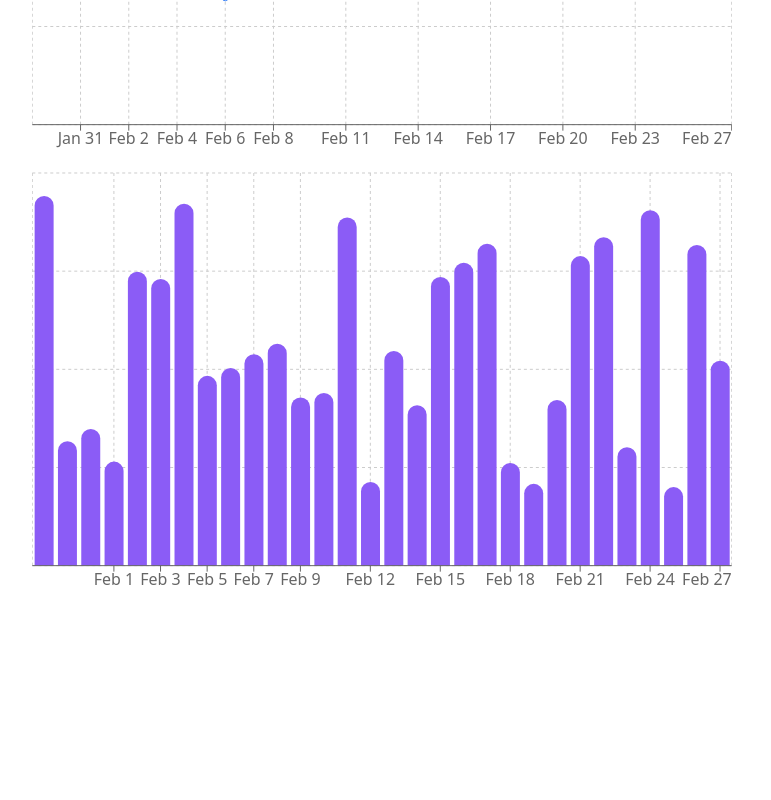
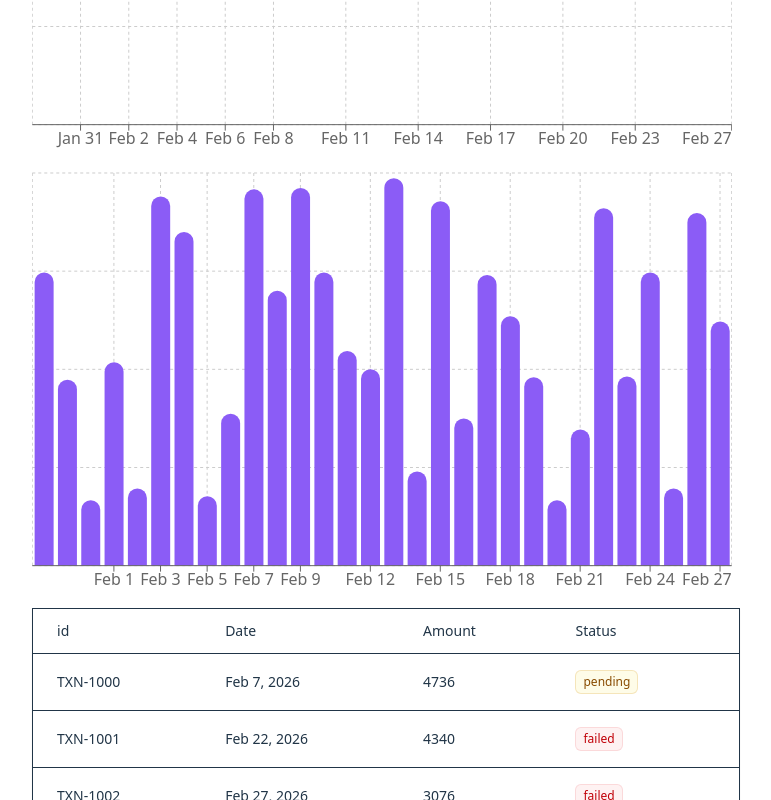
Before and after one commit to egor-kharlamov/analytics-dashboard, a React (Vite) app: page / in a window 1280 px wide. Shown: the part 579-1379 px from the top of the page, without its empty margins (254-1025 px from the left). Before the commit the page ends 1243 px from the top, so only its background shows below. Built offline with nearby package versions, Linux system fonts and the light colour scheme.

Commit message:
feat: add transaction table

```diff
--- a/src/App.tsx
+++ b/src/App.tsx
@@ -1,9 +1,10 @@
 import './App.css'
 import {Layout} from "./components/layout/Layout.tsx";
 import {StatsCard} from "./components/dashboard/StatsCard.tsx";
-import {useSalesData, useStats, useUsersData} from "./api/queries.ts";
+import {useSalesData, useStats, useTransactions, useUsersData} from "./api/queries.ts";
 import {SalesChart} from "./components/charts/SalesChart.tsx";
 import {UserChart} from "./components/charts/UserChart.tsx";
+import {Transactions} from "./components/dashboard/Transactions.tsx";
 
 function App() {
     //TODO: add icons to cards
@@ -11,6 +12,7 @@ function App() {
     //TODO add changeable days for below queries
     const { data: sales } = useSalesData(30);
     const { data: user } = useUsersData(30);
+    const { data: transactions } = useTransactions(30)
 
     return (
       <Layout>
@@ -42,6 +44,9 @@ function App() {
           <div className="mt-2">
               <UserChart data={user ? user : []}/>
           </div>
+          <div className="mt-2">
+              <Transactions data={transactions ? transactions : []}/>
+          </div>
       </Layout>
     )
 }
--- /dev/null
+++ b/src/components/dashboard/Transactions.tsx
@@ -0,0 +1,59 @@
+import type {FC} from "react";
+import type {ITransaction} from "../../types";
+
+interface ITransactionsArr {
+    data: ITransaction[]
+}
+
+export const Transactions:FC<ITransactionsArr> = ({data}) => {
+
+    const statusColor = (status: string) => {
+        if (status === "completed") return  "inline-flex items-center rounded-md bg-green-50 px-2 py-1 text-xs font-medium text-green-700 inset-ring inset-ring-green-600/20"
+        if (status === "pending") return "inline-flex items-center rounded-md bg-yellow-50 px-2 py-1 text-xs font-medium text-yellow-800 inset-ring inset-ring-yellow-600/20"
+        if (status === "failed") return  "inline-flex items-center rounded-md bg-red-50 px-2 py-1 text-xs font-medium text-red-700 inset-ring inset-ring-red-600/10"
+    }
+
+    return (
+        <div className="relative overflow-x-auto bg-neutral-primary-soft shadow-xs rounded-base border border-default">
+            <table className="w-full text-sm text-left rtl:text-right text-body">
+                <thead className="text-sm text-body bg-neutral-secondary-soft border-b rounded-base border-default">
+                <tr>
+                    <th scope="col" className="px-6 py-3 font-medium">
+                        id
+                    </th>
+                    <th scope="col" className="px-6 py-3 font-medium">
+                        Date
+                    </th>
+                    <th scope="col" className="px-6 py-3 font-medium">
+                        Amount
+                    </th>
+                    <th scope="col" className="px-6 py-3 font-medium">
+                        Status
+                    </th>
+                </tr>
+                </thead>
+                <tbody>
+                    {data && data.length > 0 ? data.map(transItem =>
+                        <tr key={transItem.id} className="bg-neutral-primary border-b border-default">
+                            <th scope="row" className="px-6 py-4 font-medium text-heading whitespace-nowrap">
+                                {transItem.id}
+                            </th>
+                            <td className="px-6 py-4">
+                                {transItem.date}
+                            </td>
+                            <td className="px-6 py-4">
+                                {transItem.amount}
+                            </td>
+                            <td className="px-6 py-4">
+                                <span
+                                    className={statusColor(transItem.status)}>
+                                    {transItem.status}
+                                </span>
+                            </td>
+                        </tr>
+                    ) : <></>}
+                </tbody>
+            </table>
+        </div>
+    )
+}
```
